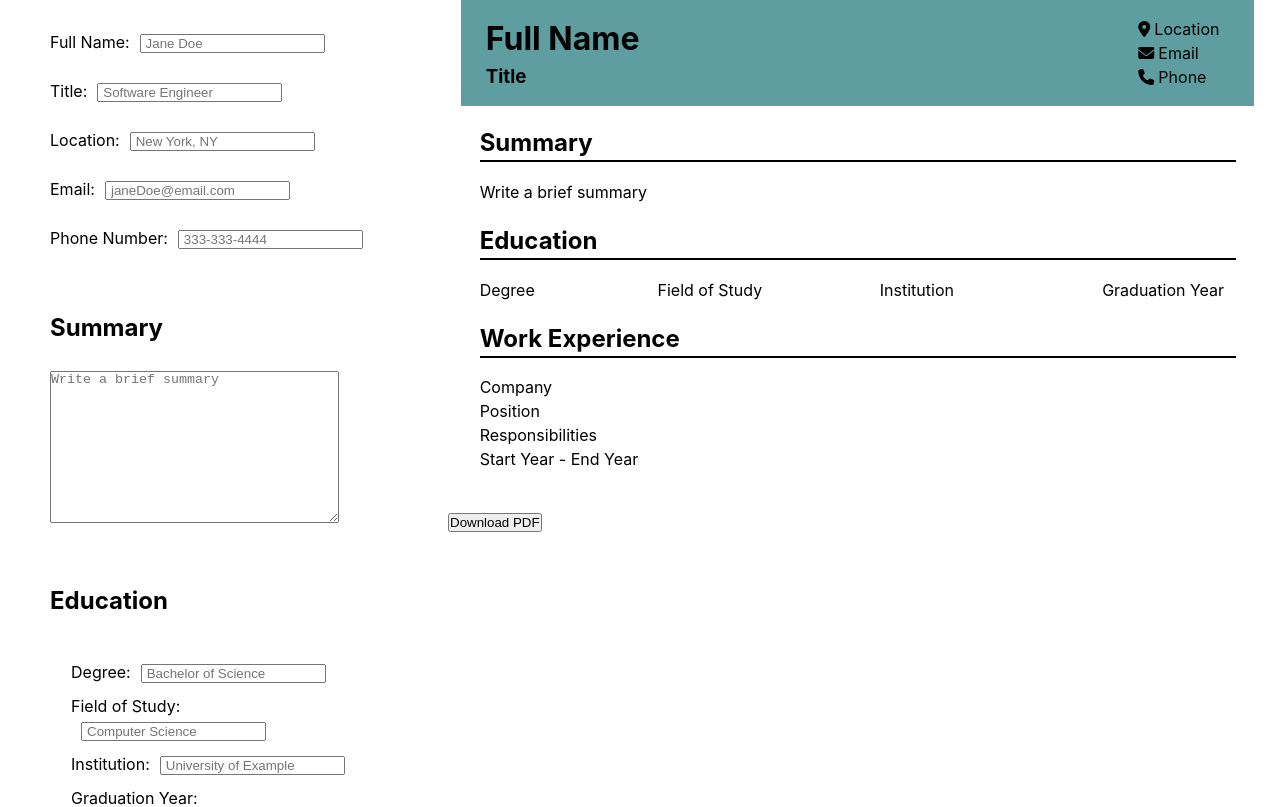
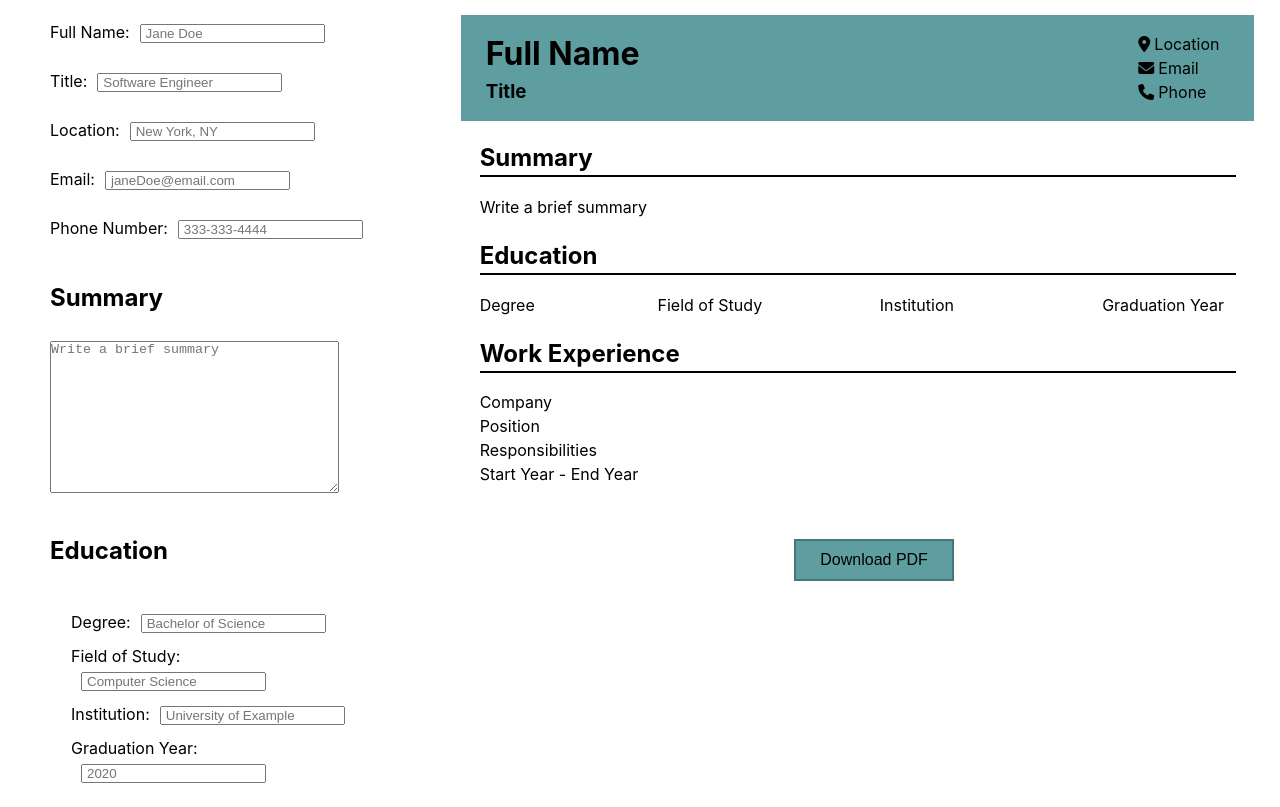
Before and after one commit to ha-x-3/odin-cv-application, a React (Vite) app: page / in a window 1280 px wide. Shown: the top 807 px of the page. Built offline with nearby package versions, Linux system fonts and the light colour scheme.

Commit message:
Styling update to preview area and button; added set view and scroll

```diff
--- a/src/App.css
+++ b/src/App.css
@@ -1,5 +1,7 @@
 .app {
   display: flex;
+  width: 100vw;
+  height: 100vh;
 }
 
 .leftSide {
@@ -11,6 +13,11 @@
 .rightSide {
   width: 64vw;
   overflow: scroll;
+  margin-top: 15px;
+  display: flex;
+  flex-direction: column;
+  align-items: center;
+  justify-content: flex-start;
 }
 
 .main {
@@ -19,10 +26,20 @@
   align-items: flex-start;
   justify-content: center;
   gap: 25px;
-  padding: 30px 50px;
+  padding: 20px 50px;
 }
 
 input {
   padding-left: 4px;
   margin-left: 10px;
 }
+
+button {
+  margin: 15px 42% 0 42%;
+  padding: 10px 20px;
+  font-size: 16px;
+  width: 160px;
+  background-color: cadetblue;
+  color: black;
+  border: 2px solid rgba(4, 10, 12, 0.263);
+}
```
